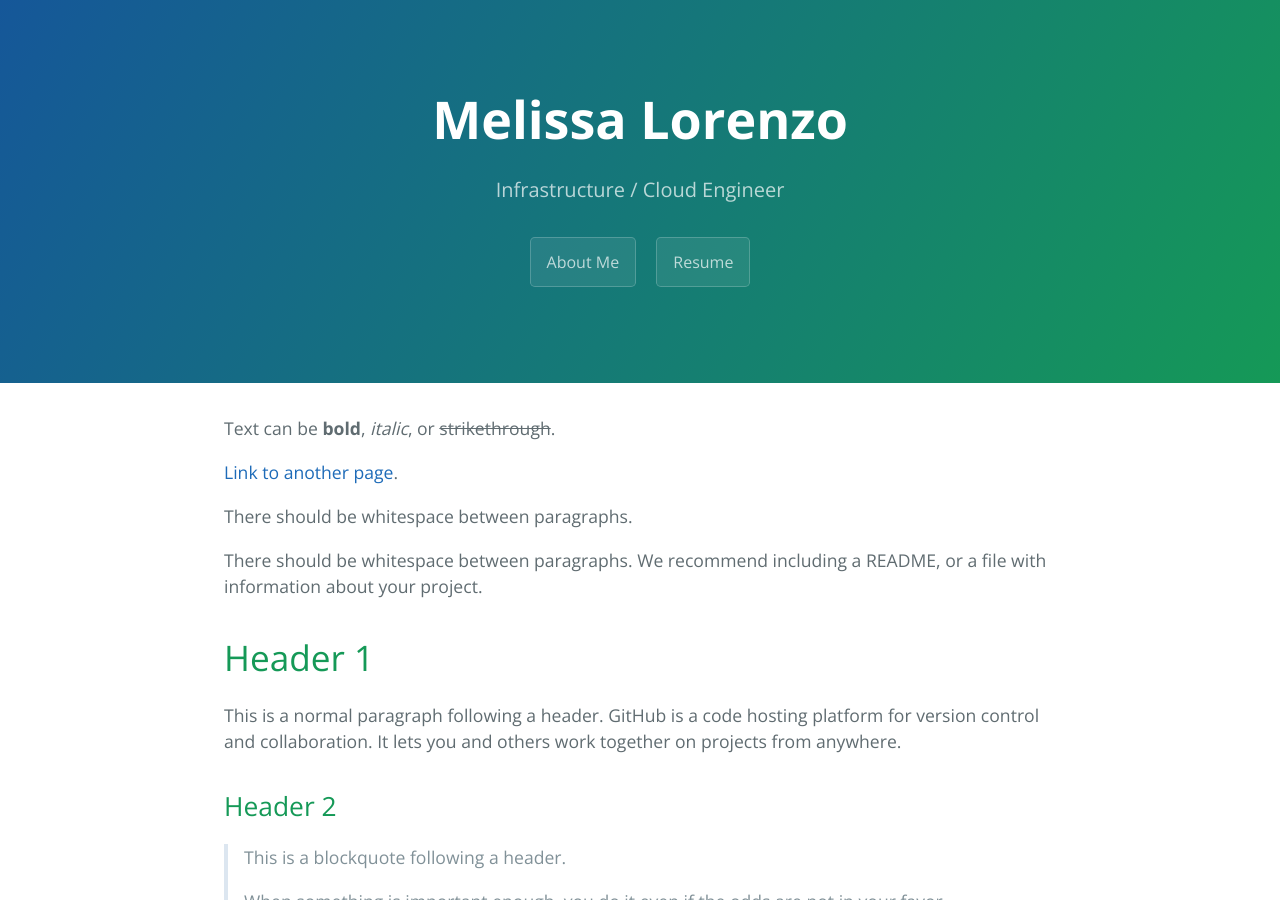
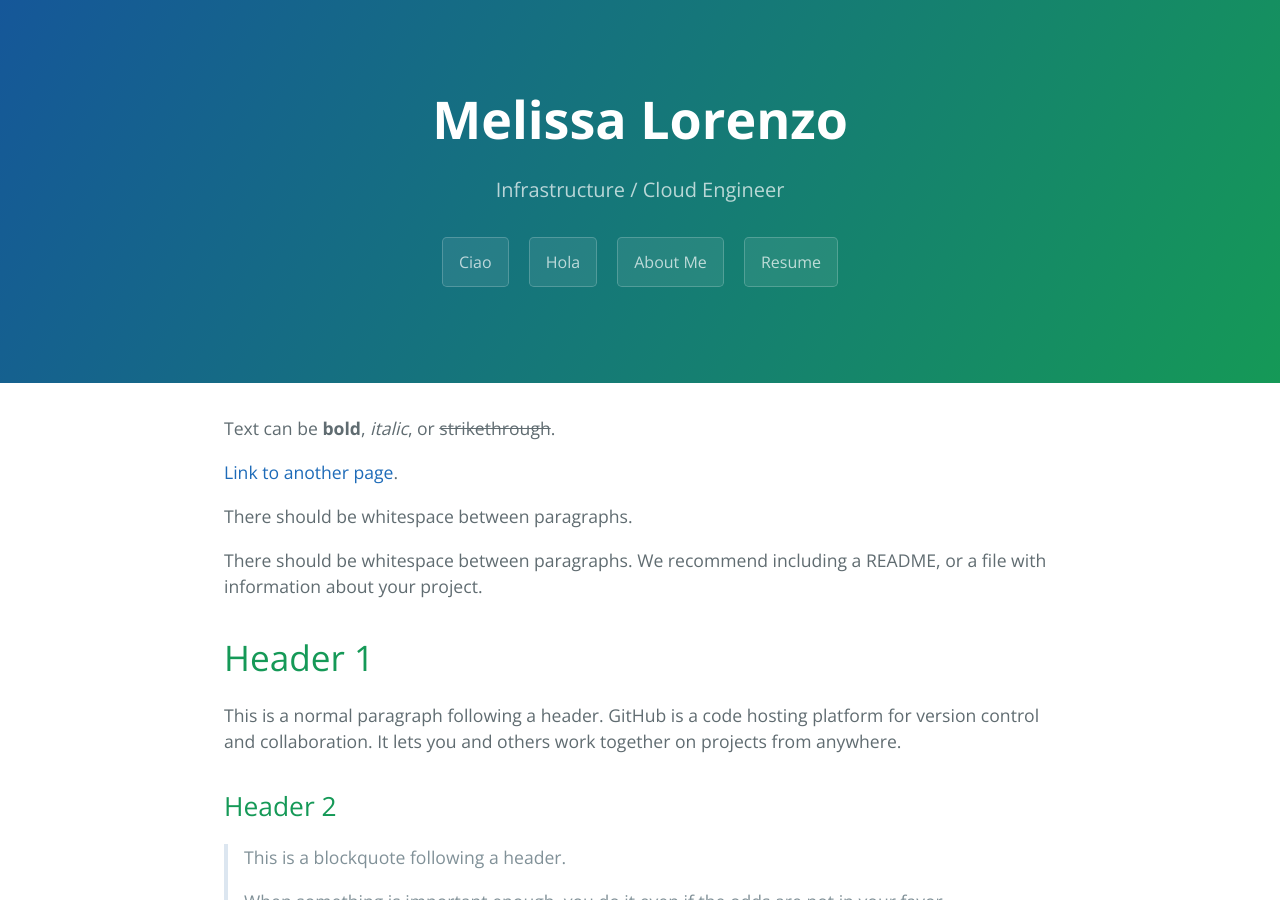
Before and after one commit to 4Mello/4Mello.github.io, a Jekyll site: the page built from index.md, in a window 1280 px wide and 900 px high. Built offline with Jekyll 4.4.1, drawn with Linux system fonts in a browser that asks for light colours.

Commit message:
Update default.html

```diff
--- a/_layouts/default.html
+++ b/_layouts/default.html
@@ -18,6 +18,8 @@
     <header class="page-header" role="banner">
       <h1 class="project-name">{{ page.title | default: site.title | default: site.github.repository_name }}</h1>
       <h2 class="project-tagline">{{ page.description | default: site.description | default: site.github.project_tagline }}</h2>
+      <a href="https://4mello.github.io/aboutme" class="btn">Ciao</a>
+      <a href="https://4mello.github.io/resume" class="btn">Hola</a>
       {% if site.github.is_project_page %}
         <a href="{{ site.github.repository_url }}" class="btn">View on GitHub</a>
       {% endif %}
```
